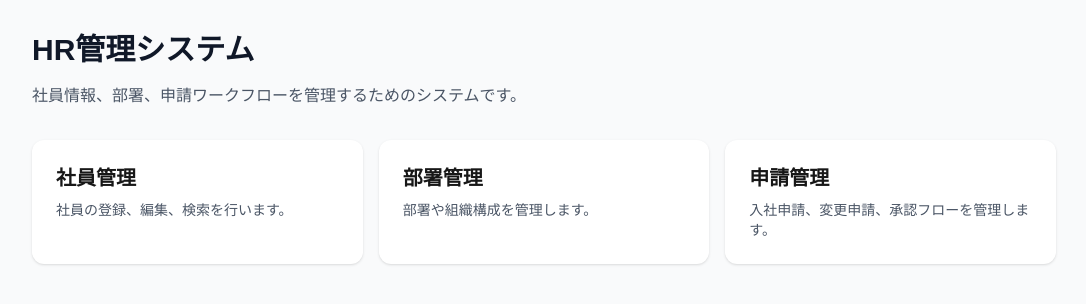
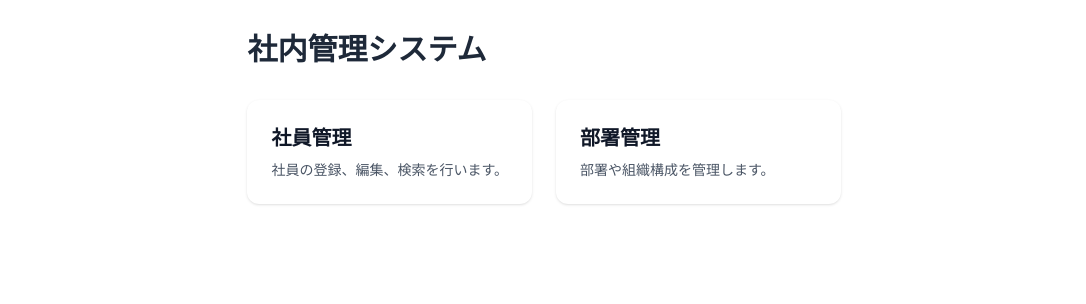
Before and after one commit to remotenukada/hr-system, a Next.js app: page / in a window 1280 px wide. Shown: the top 304 px of the page, without its empty margins (96-1182 px from the left). Built offline with nearby package versions, Linux system fonts and the light colour scheme.

Commit message:
部署管理機能を実装

```diff
--- a/app/employees/new/page.tsx
+++ b/app/employees/new/page.tsx
@@ -1,66 +1,118 @@
 import { redirect } from "next/navigation";
+import { revalidatePath } from "next/cache";
 import { prisma } from "../../../lib/prisma";
 
+// ==========================================
+// 1. Server Action (データの登録処理)
+// ==========================================
 async function createEmployee(formData: FormData) {
   "use server";
 
+  // Step2-1: フォームから各種入力値を取得
   const employeeNo = formData.get("employeeNo") as string;
   const lastName = formData.get("lastName") as string;
   const firstName = formData.get("firstName") as string;
   const email = formData.get("email") as string;
+  const departmentId = formData.get("departmentId") as string;
 
+  // Step2-2: Prisma を使ってデータベースに保存
   await prisma.employee.create({
     data: {
       employeeNo,
       lastName,
       firstName,
       email,
+      // 選択されていない場合は null を許可する構造
+      departmentId: departmentId || null,
     },
   });
 
+  // 社員一覧画面のキャッシュをクリアして最新データを反映させる
+  revalidatePath("/employees");
+
+  // 社員一覧へリダイレクト
   redirect("/employees");
 }
 
-export default function NewEmployeePage() {
+// ==========================================
+// 2. Page Component (画面の表示)
+// ==========================================
+export default async function NewEmployeePage() {
+  // Step1-2: データベースから部署一覧を名前の昇順で取得
+  const departments = await prisma.department.findMany({
+    orderBy: {
+      name: "asc",
+    },
+  });
+
   return (
     <main className="p-8">
       <h1 className="text-3xl font-bold mb-6">
         社員登録
       </h1>
 
-      <form action={createEmployee}>
+      <form action={createEmployee} className="space-y-4 max-w-md">
+        <div>
           <input
             name="employeeNo"
-          className="border p-2 w-full"
+            className="border p-2 w-full rounded"
             placeholder="社員番号"
             required
           />
+        </div>
 
+        <div>
           <input
             name="lastName"
-          className="border p-2 w-full"
+            className="border p-2 w-full rounded"
             placeholder="姓"
             required
           />
+        </div>
 
+        <div>
           <input
             name="firstName"
-          className="border p-2 w-full"
+            className="border p-2 w-full rounded"
             placeholder="名"
             required
           />
+        </div>
 
+        <div>
           <input
             name="email"
             type="email"
-          className="border p-2 w-full"
+            className="border p-2 w-full rounded"
             placeholder="メールアドレス"
             required
           />
+        </div>
+
+        {/* Step1-3: 部署選択セレクトボックス */}
+        <div>
+          <select
+            name="departmentId"
+            className="border p-2 w-full rounded bg-white"
+          >
+            <option value="">
+              部署を選択
+            </option>
+
+            {departments.map((department) => (
+              <option
+                key={department.id}
+                value={department.id}
+              >
+                {department.name}
+              </option>
+            ))}
+          </select>
+        </div>
 
         <button
           type="submit"
-          className="bg-blue-600 text-white px-4 py-2 rounded"
+          className="bg-blue-600 text-white px-4 py-2 rounded hover:bg-blue-700 transition-colors block mt-4"
         >
           登録
         </button>
--- a/app/employees/page.tsx
+++ b/app/employees/page.tsx
@@ -1,7 +1,12 @@
 import { prisma } from "../../lib/prisma";
 
 export default async function EmployeesPage() {
-  const employees = await prisma.employee.findMany();
+  // 💡 Prismaで社員データと一緒にリレーション先の department データも取得する
+  const employees = await prisma.employee.findMany({
+    include: {
+      department: true,
+    },
+  });
 
   return (
     <main className="p-8">
@@ -11,16 +16,18 @@ export default async function EmployeesPage() {
 
       <table className="border-collapse border w-full">
         <thead>
-          <tr>
-            <th className="border p-2">社員番号</th>
-            <th className="border p-2">氏名</th>
-            <th className="border p-2">メール</th>
+          <tr className="bg-gray-50">
+            <th className="border p-2 text-left">社員番号</th>
+            <th className="border p-2 text-left">氏名</th>
+            <th className="border p-2 text-left">メール</th>
+            {/* 💡 テーブルヘッダーに「部署」列を追加 */}
+            <th className="border p-2 text-left">部署</th>
           </tr>
         </thead>
 
         <tbody>
           {employees.map((employee) => (
-            <tr key={employee.id}>
+            <tr key={employee.id} className="hover:bg-gray-50 transition-colors">
               <td className="border p-2">
                 {employee.employeeNo}
               </td>
@@ -32,6 +39,11 @@ export default async function EmployeesPage() {
               <td className="border p-2">
                 {employee.email}
               </td>
+
+              {/* 💡 テーブルデータに「部署名」を追加（未設定なら "-" を表示） */}
+              <td className="border p-2">
+                {employee.department?.name ?? "-"}
+              </td>
             </tr>
           ))}
         </tbody>
--- a/app/page.tsx
+++ b/app/page.tsx
@@ -1,37 +1,39 @@
-export default function Home() {
+// ① ファイルの先頭に Link をインポート
+import Link from "next/link";
+
+export default function HomePage() {
   return (
-    <main className="min-h-screen bg-gray-50 p-8">
-      <div className="mx-auto max-w-5xl">
-        <h1 className="text-3xl font-bold text-gray-900">
-          HR管理システム
+    <main className="p-8 max-w-4xl mx-auto">
+      <h1 className="text-3xl font-bold mb-8 text-gray-800">
+        社内管理システム
       </h1>
 
-        <p className="mt-4 text-gray-600">
-          社員情報、部署、申請ワークフローを管理するためのシステムです。
-        </p>
-
-        <div className="mt-8 grid gap-4 md:grid-cols-3">
-          <div className="rounded-xl bg-white p-6 shadow">
-            <h2 className="text-xl font-semibold">社員管理</h2>
+      <div className="grid grid-cols-1 md:grid-cols-2 gap-6">
+        {/* ② 社員管理カードを Link に変更 */}
+        <Link
+          href="/employees"
+          className="rounded-xl bg-white p-6 shadow block hover:bg-gray-50 transition-colors"
+        >
+          <h2 className="text-xl font-semibold text-gray-900">
+            社員管理
+          </h2>
           <p className="mt-2 text-sm text-gray-600">
             社員の登録、編集、検索を行います。
           </p>
-          </div>
+        </Link>
 
-          <div className="rounded-xl bg-white p-6 shadow">
-            <h2 className="text-xl font-semibold">部署管理</h2>
+        {/* ③ 部署管理カードを Link に変更 */}
+        <Link
+          href="/departments"
+          className="rounded-xl bg-white p-6 shadow block hover:bg-gray-50 transition-colors"
+        >
+          <h2 className="text-xl font-semibold text-gray-900">
+            部署管理
+          </h2>
           <p className="mt-2 text-sm text-gray-600">
             部署や組織構成を管理します。
           </p>
-          </div>
-
-          <div className="rounded-xl bg-white p-6 shadow">
-            <h2 className="text-xl font-semibold">申請管理</h2>
-            <p className="mt-2 text-sm text-gray-600">
-              入社申請、変更申請、承認フローを管理します。
-            </p>
-          </div>
-        </div>
+        </Link>
       </div>
     </main>
   );
```
Lines whose indentation alone changed are shown as unchanged.
